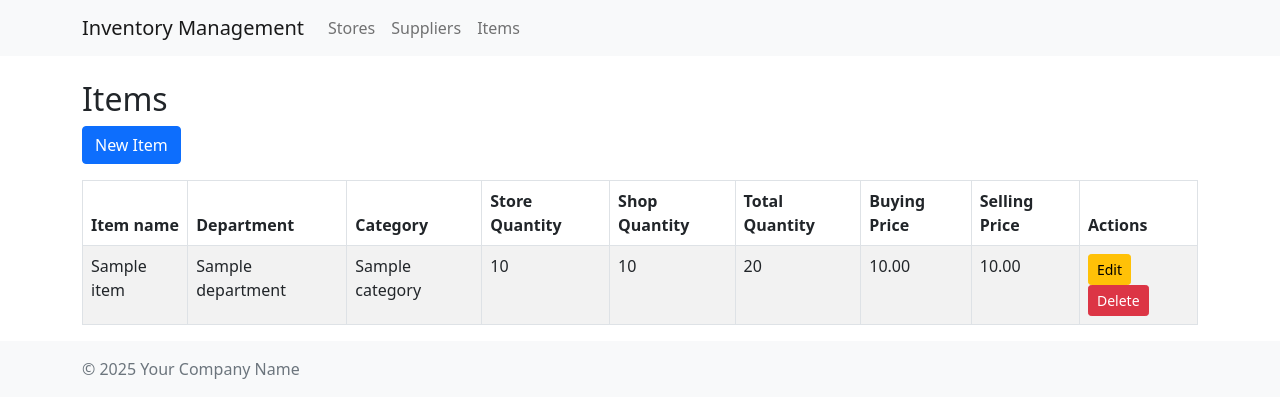
After one commit to eddynorman/erp, a Django app: page /inventory/items/ in a window 1280 px wide. The commit adds this page. Shown: the top 418 px of the page. Run offline with Django 3.2, Linux system fonts and the light colour scheme; tables that the repository leaves empty hold one stand-in row (values such as "Sample post"); some libraries are stand-ins or nearby versions.

Commit message:
Implement item addition, viewing,editing and store selection

```diff
--- a/assets/forms.py
+++ b/assets/forms.py
@@ -8,7 +8,7 @@ class CustomDateInput(forms.DateInput):
 class AssetForm(forms.ModelForm):
     class Meta:
         model = Asset
-        fields = ['name', 'type','category', 'department', 'initial_purchase_date', 'purchase_cost', 'quantity', 'initial_supplier']
+        fields = ['name', 'asset_type','category', 'department', 'initial_purchase_date', 'purchase_cost', 'quantity', 'initial_supplier']
         widgets = {
             'initial_purchase_date': CustomDateInput(),
         }
--- a/assets/models.py
+++ b/assets/models.py
@@ -24,7 +24,7 @@ class Asset(models.Model):
     name = models.CharField(max_length=255)
     category = models.CharField(max_length=100, choices=CATEGORY_CHOICES,default='Equipment')
     department = models.ForeignKey(Department, on_delete=models.CASCADE)
-    type = models.CharField(max_length=20, choices=TYPE_CHOICES, default='Current Asset')
+    asset_type = models.CharField(max_length=20, choices=TYPE_CHOICES, default='Current Asset')
     initial_purchase_date = models.DateField()
     latest_purchase_date = models.DateField(default=None, null=True, blank=True)
     purchase_cost = models.DecimalField(max_digits=12, decimal_places=2, default=0.00)  # Total cost of all purchases
--- a/assets/templates/assets/add_asset.html
+++ b/assets/templates/assets/add_asset.html
@@ -34,7 +34,7 @@
                     {% for form in formset %}
                     <tr class="form-row">
                         <td>{{ form.name|as_crispy_field }}</td>
-                        <td>{{ form.type|as_crispy_field }}</td>
+                        <td>{{ form.asset_type|as_crispy_field }}</td>
                         <td>{{ form.category|as_crispy_field }}</td>
                         <td>{{ form.department|as_crispy_field }}</td>
                         <td>{{ form.initial_purchase_date|as_crispy_field }}</td>
--- a/company/templates/company/department_detail.html
+++ b/company/templates/company/department_detail.html
@@ -1,4 +1,4 @@
-{% extends "base.html" %}
+{% extends "company/base.html" %}
 
 {% block title %}{{ department.department_name }} Department Details{% endblock %}
 
--- a/company/templates/company/employee_list.html
+++ b/company/templates/company/employee_list.html
@@ -1,4 +1,4 @@
-{% extends "base.html" %}
+{% extends "company/base.html" %}
 {% block title %}Employee List{% endblock %}
 {% block content %}
 {% load humanize %}
--- a/inventory/models.py
+++ b/inventory/models.py
@@ -27,7 +27,9 @@ class Supplier(models.Model):
 class Item(models.Model):
     name = models.CharField(max_length=200)
     bar_code = models.CharField(max_length=20, null=True, blank=True)
+    department = models.ForeignKey(Department, on_delete=models.CASCADE)
     category = models.ForeignKey(Category, on_delete=models.CASCADE)
+    initial_stock = models.IntegerField(default=0)
     store_stock = models.IntegerField(default=0)
     shop_stock = models.IntegerField(default=0)
     status = models.CharField(max_length=20, default="Active")
@@ -49,13 +51,27 @@ class Item(models.Model):
     def total_stock(self):
         return self.store_stock + self.shop_stock
 
+    def save(self, *args, **kwargs):
+        if self.pk is None:
+            self.store_stock = self.initial_stock
+            self.shop_stock = 0
+        super().save(*args, **kwargs)
+
     def __str__(self):
-        return f"{self.name} | Store: {self.store_stock} | Shop: {self.shop_stock} | Total: {self.total_stock()}"
+        return f"{self.name}"
 
 class StoreItem(models.Model):
+    store = models.ForeignKey(Store, on_delete=models.CASCADE)
     item = models.ForeignKey(Item, on_delete=models.CASCADE)
-    store = models.ForeignKey(Store, on_delete=models.CASCADE)
-    quantity = models.IntegerField()
+    quantity = models.PositiveIntegerField(default=0)
+    last_updated = models.DateTimeField(auto_now=True)
+
+    class Meta:
+        unique_together = ('store', 'item')  # Ensures an item can't be duplicated in the same store
+
+    def __str__(self):
+        return f"{self.item.name} - {self.store.name}: {self.quantity}"
+
 
 class ItemOtherUnit(models.Model):
     item = models.ForeignKey(Item, on_delete=models.CASCADE)
--- a/inventory/templates/inventory/base.html
+++ b/inventory/templates/inventory/base.html
@@ -7,9 +7,13 @@
     <title>{% block title %}Inventory Management{% endblock %}</title>
     <link rel="stylesheet" href="{% static "inventory/bootstrap5/css/bootstrap.min.css" %}">
     <script src="{% static "inventory/bootstrap5/js/bootstrap.bundle.min.js" %}"></script>
+    <script src="https://code.jquery.com/jquery-3.6.0.min.js"></script>
     <link rel="icon" href="{% static "inventory/favicon.ico" %}">
     <style>
         /* Make navbar overlap content on small screens */
+        .asteriskField {
+            color: red;
+        }
         @media (max-width: 768px) {
             .navbar {
                 position: absolute;
@@ -17,6 +21,7 @@
                 z-index: 1000;
                 background: rgba(0, 0, 0, 0.8); /* Semi-transparent */
             }
+
 
             /* Add padding to body to prevent text from hiding under navbar */
             body {
@@ -30,17 +35,23 @@
     <header>
         <nav class="navbar navbar-expand-lg navbar-light bg-light">
             <div class="container">
-                <a class="navbar-brand" href="{% url 'inventory:store_list' %}">Inventory Management</a>
+                <a class="navbar-brand" href="{% url 'inventory:home' %}">Inventory Management</a>
                 <button class="navbar-toggler" type="button" data-bs-toggle="collapse" data-bs-target="#navbarNav" aria-controls="navbarNav" aria-expanded="false" aria-label="Toggle navigation">
                     <span class="navbar-toggler-icon"></span>
                 </button>
                 <div class="collapse navbar-collapse" id="navbarNav">
                     <ul class="navbar-nav">
                         <li class="nav-item">
-                            <a class="nav-link" href="{% url 'inventory:store_list' %}">Home</a>
+                            <a class="nav-link" href="{% url 'inventory:store_list' %}">Stores</a>
+                        </li>
+                        <li class="nav-item">
+                            <a class="nav-link" href="{% url 'inventory:supplier_list' %}">Suppliers</a>
+                        </li>
+                        <li class="nav-item">
+                            <a class="nav-link" href="{% url 'inventory:item_list' %}">Items</a>
                         </li>
                         {% comment %} <li class="nav-item">
-                            <a class="nav-link" href="{% url 'assets:add_asset' %}">Add Asset</a>
+                            <a class="nav-link" href="{% url 'inventory:customer_list' %}">Customers</a>
                         </li> {% endcomment %}
 
                     </ul>
@@ -61,6 +72,7 @@
         </div>
     </footer>
 
+
     <script src=""></script> <!-- Bootstrap JS -->
 </body>
 </html>
--- /dev/null
+++ b/inventory/templates/inventory/index.html
@@ -0,0 +1,6 @@
+{% extends "inventory/base.html" %}
+{% block title %}Home{% endblock %}
+{% block content %}
+    <h1>Welcome to the Inventory Management System</h1>
+    <p>This is the home page of the Inventory Management System.</p>
+{% endblock %}
--- /dev/null
+++ b/inventory/templates/inventory/item_list.html
@@ -0,0 +1,44 @@
+{% extends "inventory/base.html" %}
+{% block title %}Items{% endblock %}
+{% block content %}
+{% load humanize %}
+    <h2>Items</h2>
+    <a href="{% url "inventory:item_create" %}" class="btn btn-primary mb-3">New Item</a>
+    <table class="table table-striped table-bordered">
+        <thead>
+            <tr>
+                <th>Item name</th>
+                <th>Department</th>
+                <th>Category</th>
+                <th>Store Quantity</th>
+                <th>Shop Quantity</th>
+                <th>Total Quantity</th>
+                <th>Buying Price</th>
+                <th>Selling Price</th>
+                <th>Actions</th>
+            </tr>
+        </thead>
+        <tbody>
+            {% for item in items %}
+            <tr>
+                <td>{{ item.name }}</td>
+                <td>{{ item.department }}</td>
+                <td>{{ item.category }}</td>
+                <td>{{ item.store_stock }}</td>
+                <td>{{ item.shop_stock }}</td>
+                <td>{{ item.total_stock }}</td>
+                <td>{{ item.buying_price|floatformat:2|intcomma }}</td>
+                <td>{{ item.selling_price|floatformat:2|intcomma  }}</td>
+                <td>
+                    <a href="{% url "inventory:item_edit" item.pk %}" class="btn btn-sm btn-warning">Edit</a>
+                    <a href="{% url "inventory:item_delete" item.pk %}" class="btn btn-sm btn-danger">Delete</a>
+                </td>
+            </tr>
+            {% empty %}
+                <tr>
+                    <td colspan="9">No items found.</td>
+                </tr>
+            {% endfor %}
+        </tbody>
+    </table>
+{% endblock %}
--- a/inventory/urls.py
+++ b/inventory/urls.py
@@ -1,10 +1,20 @@
 from django.urls import path
-from .views import StoreListView, StoreCreateView, StoreUpdateView, StoreDeleteView
+from .views import *
 
 app_name = 'inventory'
 urlpatterns = [
+    path('',HomeView.as_view(), name='home'),
     path('stores/', StoreListView.as_view(), name='store_list'),
     path('store/new/', StoreCreateView.as_view(), name='store_create'),
     path('store/<int:pk>/edit/', StoreUpdateView.as_view(), name='store_edit'),
     path('store/<int:pk>/delete/', StoreDeleteView.as_view(), name='store_delete'),
+    path('suppliers/', SupplierListView.as_view(), name='supplier_list'),
+    path('supplier/new/', SupplierCreateView.as_view(), name='supplier_create'),
+    path('supplier/<int:pk>/edit/', SupplierUpdateView.as_view(), name='supplier_edit'),
+    path('supplier/<int:pk>/delete/', SupplierDeleteView.as_view(), name='supplier_delete'),
+    path('items/', ItemListView.as_view(), name='item_list'),
+    path('item/new/', ItemCreateView.as_view(), name='item_create'),
+    path('item/<int:pk>/edit/', ItemUpdateView.as_view(), name='item_edit'),
+    path('item/<int:pk>/delete/', ItemDeleteView.as_view(), name='item_delete'),
+    path('item/new/load-categories/',LoadCategories.as_view(), name='ajax_load_categories'),
 ]
--- a/inventory/views.py
+++ b/inventory/views.py
@@ -1,10 +1,16 @@
 # views.py
 from django.shortcuts import render, get_object_or_404, redirect
-from django.views.generic import ListView, CreateView, UpdateView, DeleteView
+from django.views.generic import ListView, CreateView, UpdateView, DeleteView, View
+from django.http import JsonResponse
 from django.urls import reverse_lazy
 from .models import Store, Supplier, Item, Receiving, Issue, Requisition
-from .forms import StoreForm, SupplierForm #, ItemForm, ReceivingForm, IssueForm, RequisitionForm
+from .forms import StoreForm, SupplierForm , ItemForm #, ReceivingForm, IssueForm, RequisitionForm
+from company.models import Department,Category
 
+
+class HomeView(View):
+    def get(self, request):
+        return render(request, 'inventory/index.html')
 class StoreListView(ListView):
     model = Store
     template_name = 'store_list.html'
@@ -49,5 +55,30 @@ class SupplierDeleteView(DeleteView):
     template_name = 'supplier_confirm_delete.html'
     success_url = reverse_lazy('supplier_list')
 
+class ItemCreateView(CreateView):
+    model = Item
+    form_class = ItemForm
+    template_name = 'inventory/store_form.html'
+    success_url = reverse_lazy('inventory:item_list')
 
+class ItemListView(ListView):
+    model = Item
+    template_name = 'inventory/item_list.html'
+    context_object_name = 'items'
+class ItemUpdateView(UpdateView):
+    model = Item
+    form_class = ItemForm
+    template_name = 'inventory/store_form.html'
+    success_url = reverse_lazy('inventory:item_list')
+
+class ItemDeleteView(DeleteView):
+    model = Item
+    template_name = 'inventory/store_confirm_delete.html'
+    success_url = reverse_lazy('inventory:item_list')
+
+class LoadCategories(View):
+    def get(self, request):
+        department_id = request.GET.get('department_id')
+        categories = Category.objects.filter(department=department_id).values('id', 'category_name')
+        return JsonResponse(list(categories), safe=False)
 # Similar views for Supplier, Item, Receiving, Issue, Recquisition can be created.
```
Also changed, not shown: inventory/forms.py (+31 -9 lines), inventory/static/inventory/js/itemform.js (added, +16 -0 lines), inventory/templates/inventory/store_form.html (+8 -2 lines), inventory/templates/inventory/supplier_list.html (added, +36 -0 lines), assets/migrations/0006_auto_20250330_1312.py (added), inventory/migrations/0003_item_department.py (added), inventory/migrations/0004_item_initial_stock.py (added), inventory/migrations/0005_auto_20250330_1512.py (added).
